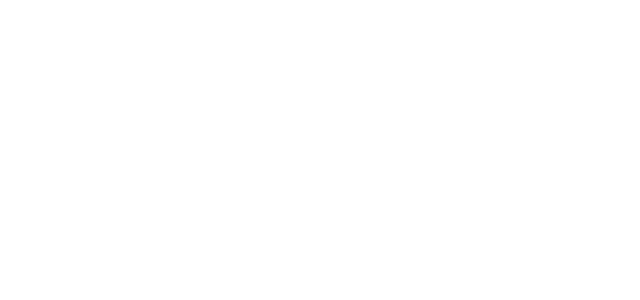
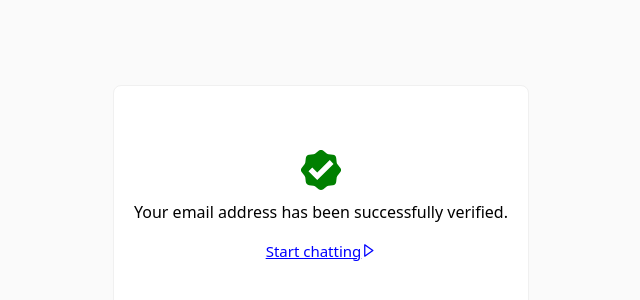
Before and after one commit to ekenecf/Chat-app, a React (Create React App) app: page /users/verifyuser/1 in a window 1280 px wide. Before the commit this address had no page. Shown: the part 194-494 px from the top of the page, without its empty margins (319-959 px from the left). Built offline with nearby package versions, Linux system fonts and the light colour scheme.

Commit message:
Add verify component

```diff
--- a/package.json
+++ b/package.json
@@ -16,6 +16,7 @@
     "redux": "^4.2.1",
     "redux-logger": "^3.0.6",
     "redux-thunk": "^2.4.2",
+    "styled-components": "^5.3.9",
     "web-vitals": "^2.1.4"
   },
   "scripts": {
--- a/public/index.html
+++ b/public/index.html
@@ -24,7 +24,7 @@
       work correctly both with client-side routing and a non-root public URL.
       Learn how to configure a non-root public URL by running `npm run build`.
     -->
-    <title>React App</title>
+    <title>Chat App</title>
   </head>
   <body>
     <noscript>You need to enable JavaScript to run this app.</noscript>
--- a/src/App.js
+++ b/src/App.js
@@ -7,6 +7,7 @@
 import Home from './components/Home'
 import SignIn from './auth/SignIn'
 import Dashboard from './dashboard/Dashboard'
+import Verify from './dashboard/Verify'
 
 function App() {
   return (
@@ -18,6 +19,7 @@
           <Route path="/sign-up" element={<SignUp />} />
           <Route path="/sign-in" element={<SignIn />} />
           <Route path="/dashboard" element={<Dashboard />} />
+          <Route path="/users/verifyuser/:id" element={<Verify />} />
         </Routes>
       </Router>
 </Provider>
--- /dev/null
+++ b/src/dashboard/Verify.js
@@ -0,0 +1,59 @@
+import { Link } from "react-router-dom";
+import styled from "styled-components";
+import { GoVerified } from "react-icons/go";
+import { BiRightArrow } from "react-icons/bi";
+
+const Verify = () => {
+    // const getResponse = JSON.parse(localStorage.getItem('serverResponse'))
+
+  return (
+    <Maincontainer>
+      <Card>
+        <GoVerified style={{ color: "green", fontSize: "40px" }} />
+        <Text>Your email address has been successfully verified.</Text>
+        <Link to={`/dashboard/`}>
+          <Back>
+            Start chatting{" "}
+            <BiRightArrow style={{ color: "blue", fontSize: "15px" }} />
+          </Back>
+        </Link>
+      </Card>
+    </Maincontainer>
+  );
+};
+
+export default Verify;
+const Back = styled.div`
+  font-size: 15px;
+  color: blue;
+  text-decoration: underline;
+  cursor: pointer;
+  display: flex;
+  align-items: center;
+  margin-top: 5%;
+`;
+const Text = styled.div``;
+const Card = styled.div`
+  display: flex;
+  flex-direction: column;
+  align-items: flex-start;
+  padding: 20px;
+  gap: 10px;
+  min-width: 350px;
+  height: 242px;
+  background: #ffffff;
+  border: 1px solid #f0f0f0;
+  border-radius: 8px;
+  margin: 3% 0.5%;
+  display: flex;
+  justify-content: center;
+  align-items: center;
+`;
+const Maincontainer = styled.div`
+  width: 100%;
+  height: 100vh;
+  display: flex;
+  justify-content: center;
+  align-items: center;
+  background: #fafafa;
+`;
```
Also changed, not shown: 1 other file (tests, documents, lock files or other folders).
